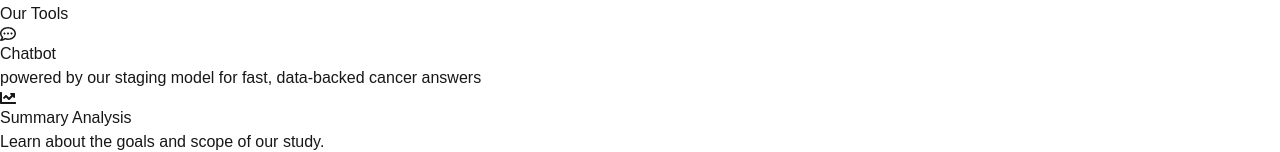
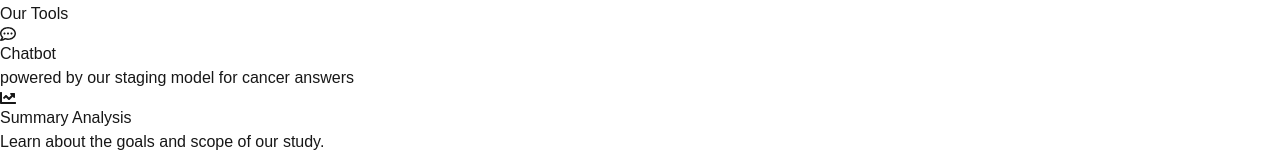
Before and after one commit to ANikfarjam/GeneScope, a Next.js app in the folder front/: page / in a window 1280 px wide. Shown: the part 166-318 px from the top of the page. Built offline with nearby package versions, Linux system fonts and the light colour scheme.

Commit message:
some fix in background & home page

```diff
--- a/front/src/app/components/ParticleBackground.tsx
+++ b/front/src/app/components/ParticleBackground.tsx
@@ -34,7 +34,7 @@ export default function ParticleBackground() {
               Math.random() * window.innerWidth * 0.8,
               Math.random() * window.innerWidth,
             ],
-            opacity: [0.2, 0.5, 0.8, 0.3],
+            opacity: [0.1, 0.4, 0.5, 0.2],
           }}
           transition={{
             duration: 5 + Math.random() * 5,
--- a/front/src/app/page.tsx
+++ b/front/src/app/page.tsx
@@ -144,13 +144,12 @@ export default function Home() {
                   <FaRegCommentDots className="text-5xl text-blue-300 mb-3 group-hover:text-blue-600 transition-colors duration-2000" />
                   <h2 className="text-lg font-semibold">Chatbot</h2>
                   <p className="text-sm text-gray-600 mt-2">
-                    powered by our staging model for fast, data-backed cancer
-                    answers
+                    powered by our staging model for cancer answers
                   </p>
                 </div>
               </motion.div>
             </Link>
-            <Link href="/project-objective" className="w-full md:w-1/3">
+            <Link href="/projectobjective" className="w-full md:w-1/3">
               <motion.div
                 className="p-6 bg-white rounded-lg shadow-md text-center cursor-pointer"
                 data-aos="fade-left"
@@ -166,7 +165,7 @@ export default function Home() {
                 </div>
               </motion.div>
             </Link>
-            <Link href="/major-finding" className="w-full md:w-1/3">
+            <Link href="/majorfinding" className="w-full md:w-1/3">
               <motion.div
                 className="p-6 bg-white rounded-lg shadow-md text-center cursor-pointer"
                 data-aos="fade-up"
@@ -298,7 +297,7 @@ export default function Home() {
               data-aos="fade-left"
               data-aos-delay={index * 200}
             >
-              <h2 className="text-2xl font-semibold">{card.title}</h2>
+              <h2 className="text-1xl font-semibold">{card.title}</h2>
               <p className="mt-2, text-left">{card.description}</p>
               <div className="mt-4">
                 <a
```
